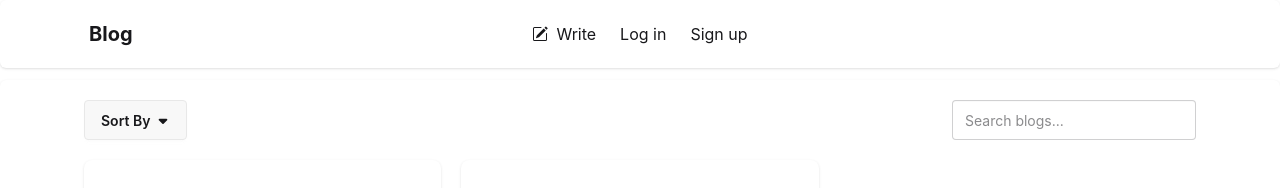
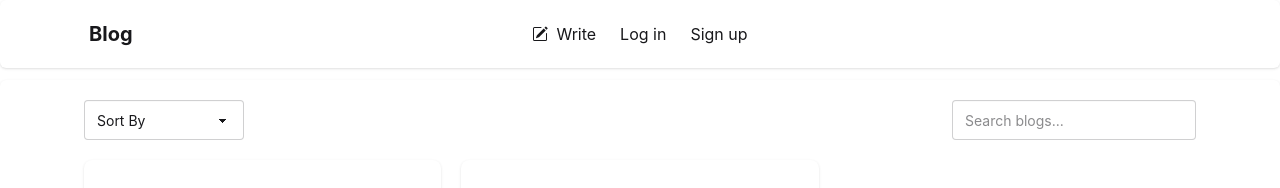
Before and after one commit to hungit-dev/blog-api, a React app in the folder frontend/: page /dashboard in a window 1280 px wide. Shown: the top 188 px of the page. Built offline with nearby package versions, Linux system fonts and the light colour scheme; the HTML template or start-up script is replaced by a standard one.

Commit message:
use select tag for sorting dropdown

```diff
--- a/frontend/src/components/DashboardPage.jsx
+++ b/frontend/src/components/DashboardPage.jsx
@@ -5,40 +5,16 @@ export default function DashboardPage() {
       <div className=" bg-base-100 w-full shadow-sm rounded-md min-h-[90vh] mt-3">
         <div className="max-lg:collapse bg-base-100 lg:max-w-6xl lg:mx-auto p-5">
           <div className="flex flex-col md:flex-row justify-between md:items-center gap-3">
-            <div className="dropdown dropdown-start">
-              <div tabIndex={0} role="button" className="btn">
-                Sort By{" "}
-                <svg
-                  stroke="currentColor"
-                  fill="currentColor"
-                  strokeWidth="0"
-                  viewBox="0 0 320 512"
-                  className="mb-1"
-                  height="1em"
-                  width="1em"
-                  xmlns="http://www.w3.org/2000/svg"
-                >
-                  <path d="M182.6 470.6c-12.5 12.5-32.8 12.5-45.3 0l-128-128c-9.2-9.2-11.9-22.9-6.9-34.9s16.6-19.8 29.6-19.8l256 0c12.9 0 24.6 7.8 29.6 19.8s2.2 25.7-6.9 34.9l-128 128z"></path>
-                </svg>
-              </div>
-              <ul
-                tabIndex="-1"
-                className="dropdown-content menu bg-base-100 rounded-box z-1 w-52 p-2 shadow-sm"
-              >
-                <li>
-                  <a>Newest</a>
-                </li>
-                <li>
-                  <a>Oldest</a>
-                </li>
-                <li>
-                  <a>A-Z</a>
-                </li>
-                <li>
-                  <a>Z-A</a>
-                </li>
-              </ul>
-            </div>
+            <select
+              defaultValue="Sort By"
+              className="select select-bordered w-40"
+            >
+              <option disabled>Sort By</option>
+              <option value="newest">Newest</option>
+              <option value="oldest">Oldest</option>
+              <option value="az">A-Z</option>
+              <option value="za">Z-A</option>
+            </select>
             <input
               type="text"
               placeholder="Search blogs..."
```
